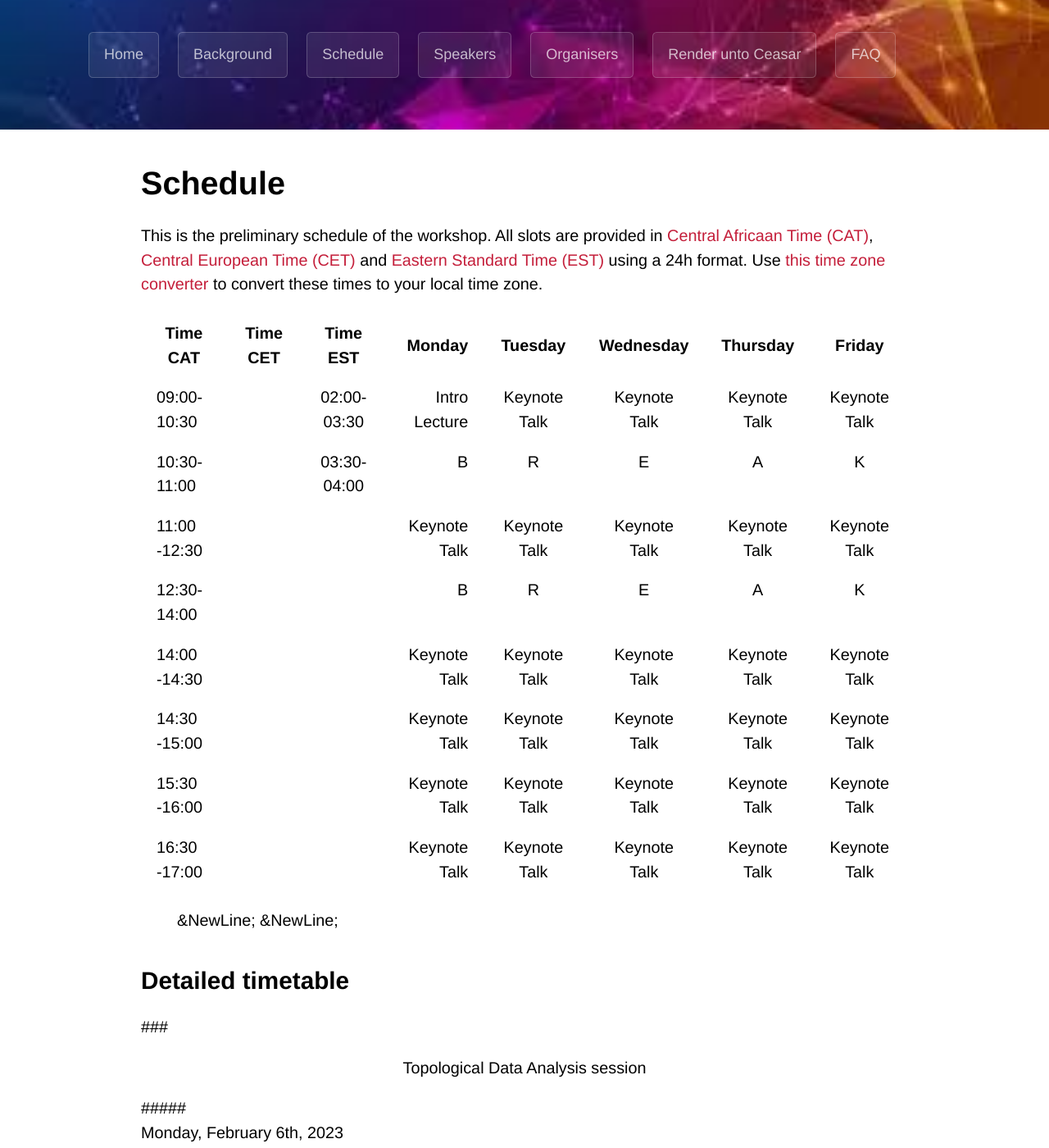
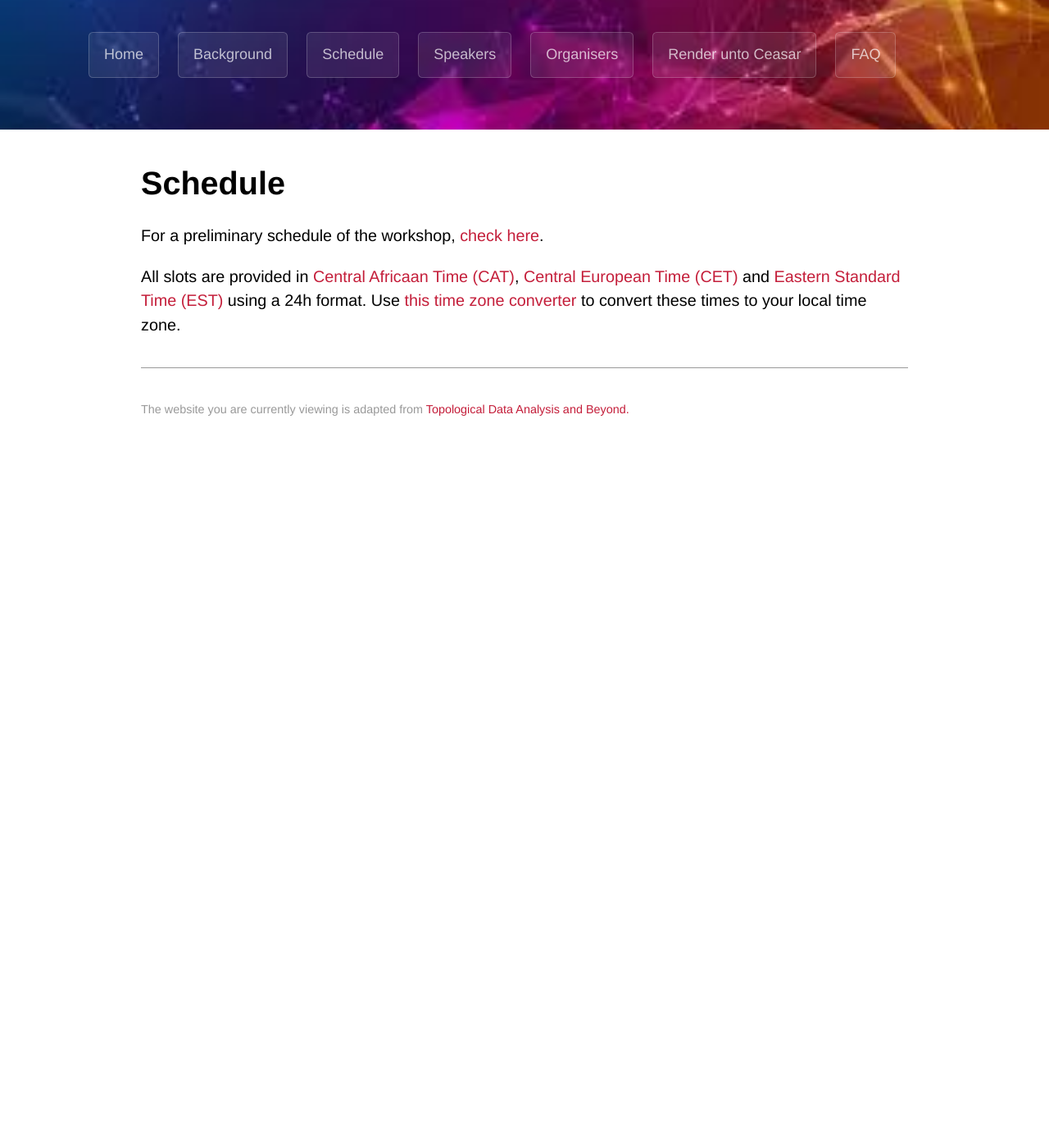
Before and after one commit to WoComtoQC/wocomtoqc.github.io, a Jekyll site: the page built from schedule.md, in a window 1280 px wide and 1400 px high, scrolled down 270 px. Shown: the whole window at 82% size. Built offline with Jekyll 4.4.1, drawn with Linux system fonts in a browser that asks for light colours; some web fonts are replaced; our own code applies the rules of GitHub Pages for plain Markdown files; after the commit the page ends 900 px from its top, so only the background shows below that; some of the changed text lies outside the part shown.

Commit message:
Update schedule.md

```diff
--- a/schedule.md
+++ b/schedule.md
@@ -1,103 +1,8 @@
 # Schedule
 
-This is the preliminary schedule of the workshop. All slots are provided
+For a preliminary schedule of the workshop, [check here](https://github.com/WoComtoQC/wocomtoqc.github.io/blob/main/timetable.md).
+
+
+All slots are provided
 in [Central Africaan Time (CAT)](https://en.wikipedia.org/wiki/Central_Africa_Time#:~:text=Central%20Africa%20Time%20is%20two,and%20Central%20European%20Summer%20Time.), [Central European Time (CET)](https://en.wikipedia.org/wiki/Central_European_Time) and [Eastern Standard Time (EST)](https://en.wikipedia.org/wiki/Eastern_Time_Zone) using a 24h format. Use [this time zone converter](https://www.thetimezoneconverter.com) to convert
 these times to your local time zone.
-
-<div align="center">
-
-| Time CAT |  Time CET| Time EST   |  Monday | Tuesday  | Wednesday | Thursday | Friday |
-|----------|----------|:----------:|--------:|:--------:|:---------:|:--------:|:------:|
-| 09:00-10:30    |   |   02:00-03:30       | Intro Lecture   | Keynote Talk    | Keynote Talk    | Keynote Talk   | Keynote Talk |
-|  10:30-11:00   |  | 03:30-04:00           |    B     | R    | E     | A    | K  |
-|  11:00 -12:30   |  | |  Keynote Talk | Keynote Talk | Keynote Talk |Keynote Talk | Keynote Talk |
-|   12:30-14:00   |  |  |   B     | R    | E     | A    | K  |
-|  14:00 -14:30   |  | |  Keynote Talk | Keynote Talk | Keynote Talk |Keynote Talk | Keynote Talk |
-|  14:30 -15:00   |  | |  Keynote Talk | Keynote Talk | Keynote Talk |Keynote Talk | Keynote Talk |
-|  15:30 -16:00   |  | |  Keynote Talk | Keynote Talk | Keynote Talk |Keynote Talk | Keynote Talk |
-|  16:30 -17:00   |  | |  Keynote Talk | Keynote Talk | Keynote Talk |Keynote Talk | Keynote Talk |
-
-</div>
-
-&nbsp;
-&nbsp;
-&nbsp;
-&nbsp;
-&NewLine;
-&NewLine;
-
-
-## Detailed timetable
-
-
-###
-
-<div align="center">
-  Topological Data Analysis session
-</div>
-
-#####
-                                                         Monday, February 6th, 2023
-
-
-<div align="center">
-
-| Time CAT |  Time CET| Time EST   | Event |
-|----------|----------|:----------:|--------:|
-| 09:00-10:30    |   |   02:00-03:30       |
-|  10:30-11:00   |  | 03:30-04:00           |    B     |
-
-
-
-</div>
-
-
-#####
-                                                         Tuesday, February 7th, 2023
-
-
-<div align="center">
-
-| Time CAT |  Time CET| Time EST   | Event |
-|----------|----------|:----------:|--------:|
-| 09:00-10:30    |   |   02:00-03:30       |
-|  10:30-11:00   |  | 03:30-04:00           |    B     |
-
-
-
-</div>
-
-
-  #####
-                                                         Wednesday, February 8th, 2023
-
-
-<div align="center">
-
-| Time CAT |  Time CET| Time EST   | Event |
-|----------|----------|:----------:|--------:|
-| 09:00-10:30    |   |   02:00-03:30       |
-|  10:30-11:00   |  | 03:30-04:00           |    B     |
-
-
-
-</div>
-
-
-
-
-
-
-&nbsp;
-&nbsp;
-&nbsp;
-&nbsp;
-&NewLine;
-&NewLine;
-
-
-###
-
-<div align="center">
-   Quantum Computing session
-</div>
```
